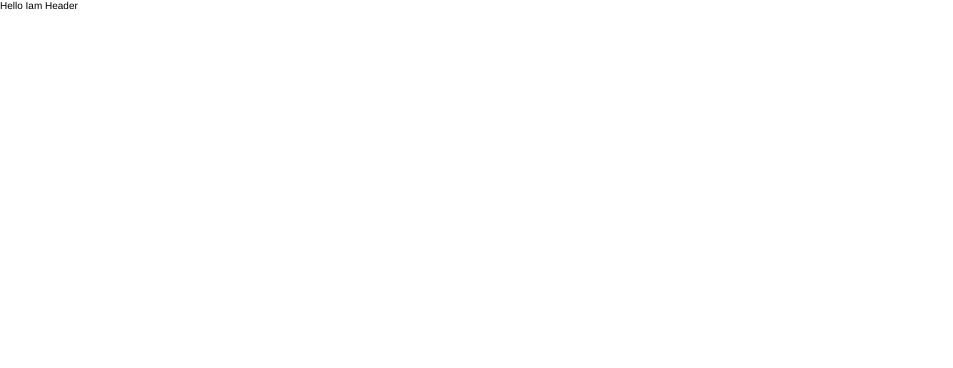
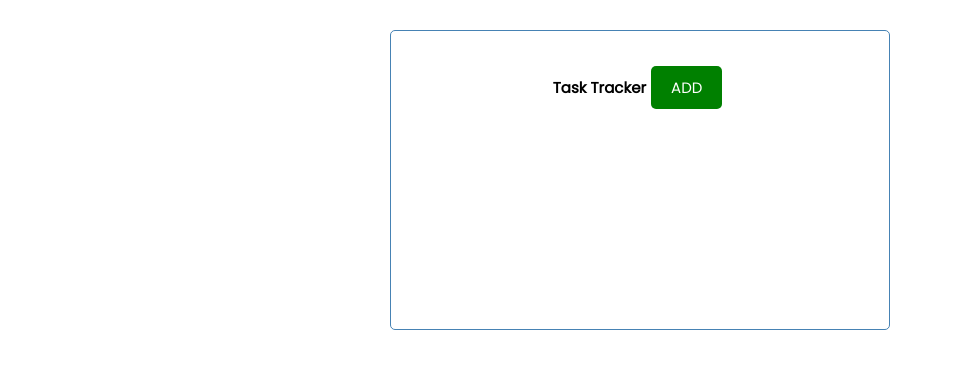
Before and after one commit to HumbleBoyy/TaskTracker, a React (Vite) app: page / in a window 1280 px wide. Shown: the top 368 px of the page, without its empty margins (0-953 px from the left). Built offline with nearby package versions, Linux system fonts and the light colour scheme.

Commit message:
New Commit

```diff
--- a/src/App.jsx
+++ b/src/App.jsx
@@ -3,7 +3,9 @@
 const App = () => {
   return (
     <>
-      <Main/>
+    <div className="container">
+       <Main/>
+    </div>
     </>
   )
 }
--- /dev/null
+++ b/src/Components/Buttons/Buttons.jsx
@@ -0,0 +1,21 @@
+import React from 'react'
+import PropTypes from 'prop-types'
+const Buttons = ({color, text, onClick}) => {
+
+  return (
+    <>
+      <button onClick={onClick} className="btn" style={{background: color}}>{text}</button>
+    </>
+  )
+}
+
+Buttons.defaultProps = {
+    color:"steelblue"
+}
+Buttons.propTypes = {
+    text: PropTypes.string,
+    color: PropTypes.string,
+    handleClick: PropTypes.func
+}
+
+export default Buttons
--- a/src/Components/Header/Header.jsx
+++ b/src/Components/Header/Header.jsx
@@ -1,12 +1,25 @@
+import Buttons from "../Buttons/Buttons"
 import "./heder.css"
-const Header = () => {
+import PropTypes from 'prop-types'
+const Header = ({title}) => {
+
+  const onClick = () => {
+     alert("Add")
+  }
+
   return (
     <>
-      <header>
-        Hello Iam Header
+      <header className="header">
+         <h1 className="title">{title}</h1>
+         <Buttons color="green" text="ADD" onClick={onClick}/>
       </header>
     </>
   )
 }
-
+Header.defaultProps = {
+   title: "Task Tracker",
+}
+Header.propTypes = {
+  title: PropTypes.string.isRequired,
+}
 export default Header
--- a/src/Components/Main/Main.jsx
+++ b/src/Components/Main/Main.jsx
@@ -11,4 +11,6 @@
   )
 }
 
+
+
 export default Main
--- a/src/index.css
+++ b/src/index.css
@@ -1,15 +1,116 @@
 /* Core Styles */
+@import url('https://fonts.googleapis.com/css2?family=Poppins:wght@300;400&display=swap');
 *{
     margin: 0;
     padding: 0;
     box-sizing: border-box;
-    font-family: 'Franklin Gothic Medium', 'Arial Narrow', Arial, sans-serif;
+    font-family: 'Poppins', sans-serif;
 }
 html{
     font-size: 62.5%;
 }
-.container{
+/* .container{
     max-width: 1280px;
     margin: 0 auto;
+} */
+.container {
+  max-width: 500px;
+  margin: 30px auto;
+  overflow: auto;
+  min-height: 300px;
+  border: 1px solid steelblue;
+  padding: 30px;
+  border-radius: 5px;
+}
+
+.header {
+  display: flex;
+  justify-content: space-between;
+  align-items: center;
+  margin-bottom: 20px;
+}
+
+.btn {
+  display: inline-block;
+  background: #000;
+  color: #fff;
+  border: none;
+  padding: 10px 20px;
+  margin: 5px;
+  border-radius: 5px;
+  cursor: pointer;
+  text-decoration: none;
+  font-size: 15px;
+  font-family: inherit;
+}
+
+.btn:focus {
+  outline: none;
+}
+
+.btn:active {
+  transform: scale(0.98);
+}
+
+.btn-block {
+  display: block;
+  width: 100%;
+}
+
+.task {
+  background: #f4f4f4;
+  margin: 5px;
+  padding: 10px 20px;
+  cursor: pointer;
+}
+
+.task.reminder {
+  border-left: 5px solid green;
+}
+
+.task h3 {
+  display: flex;
+  align-items: center;
+  justify-content: space-between;
+}
+
+.add-form {
+  margin-bottom: 40px;
+}
+
+.form-control {
+  margin: 20px 0;
+}
+
+.form-control label {
+  display: block;
+}
+
+.form-control input {
+  width: 100%;
+  height: 40px;
+  margin: 5px;
+  padding: 3px 7px;
+  font-size: 17px;
+}
+
+.form-control-check {
+  display: flex;
+  align-items: center;
+  justify-content: space-between;
+}
+
+.form-control-check label {
+  flex: 1;
+}
+
+.form-control-check input {
+  flex: 2;
+  height: 20px;
+}
+
+footer {
+  margin-top: 30px;
+  text-align: center;
 }
 /* Core styles */
```
Also changed, not shown: src/Components/Tasks/Tasks.jsx (added, +31 -0 lines).
